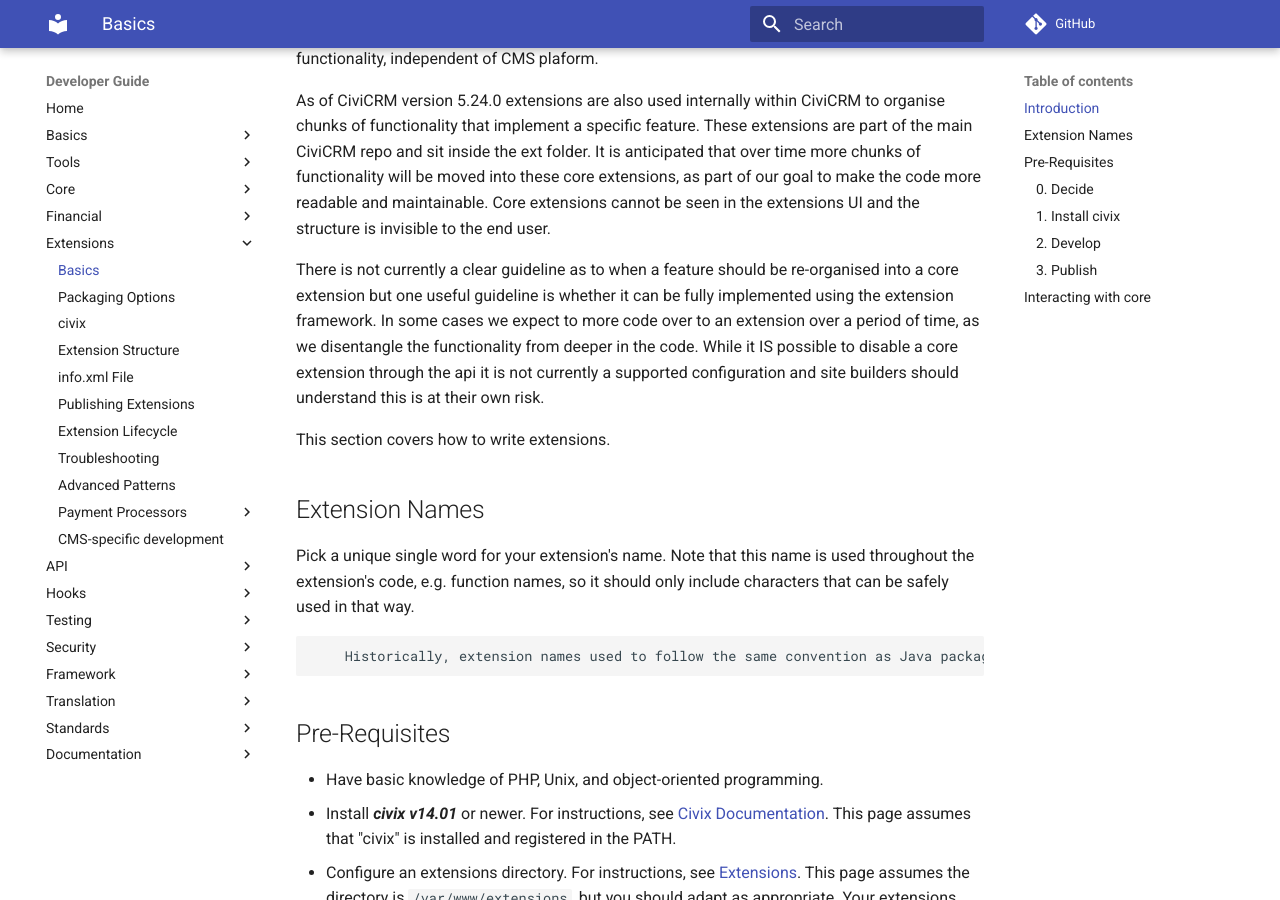
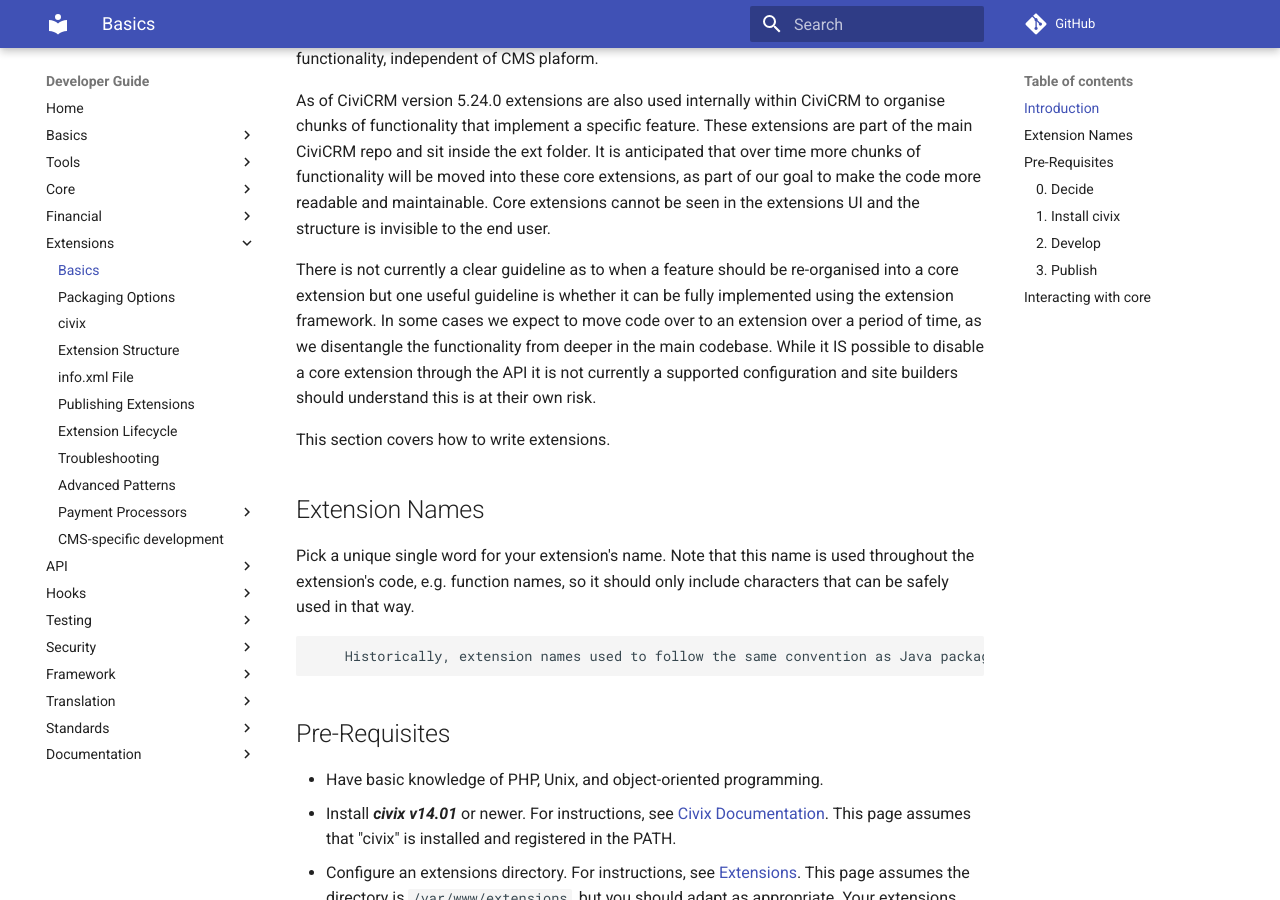
Before and after one commit to civicrm/civicrm-dev-docs, an MkDocs documentation site: the page built from docs/extensions/index.md, in a window 1280 px wide and 900 px high, scrolled down 351 px. Built offline with MkDocs 1.6.1 and Material for MkDocs 9.7.7, drawn with Linux system fonts in a browser that asks for light colours; comment, search, counter and statistics services are not loaded; old or Windows-style settings are respelled for this version of MkDocs.

Commit message:
Update docs/extensions/index.md

```diff
--- a/docs/extensions/index.md
+++ b/docs/extensions/index.md
@@ -11,7 +11,7 @@
 
 As of CiviCRM version 5.24.0 extensions are also used internally within CiviCRM to organise chunks of functionality that implement a specific feature. These extensions are part of the main CiviCRM repo and sit inside the ext folder. It is anticipated that over time more chunks of functionality will be moved into these core extensions, as part of our goal to make the code more readable and maintainable. Core extensions cannot be seen in the extensions UI and the structure is invisible to the end user.
 
-There is not currently a clear guideline as to when a feature should be re-organised into a core extension but one useful guideline is whether it can be fully implemented using the extension framework. In some cases we expect to more code over to an extension over a period of time, as we disentangle the functionality from deeper in the code. While it IS possible to disable a core extension through the api it is not currently a supported configuration and site builders should understand this is at their own risk.
+There is not currently a clear guideline as to when a feature should be re-organised into a core extension but one useful guideline is whether it can be fully implemented using the extension framework. In some cases we expect to move code over to an extension over a period of time, as we disentangle the functionality from deeper in the main codebase. While it IS possible to disable a core extension through the API it is not currently a supported configuration and site builders should understand this is at their own risk.
 
 This section covers how to write extensions.
 
```
